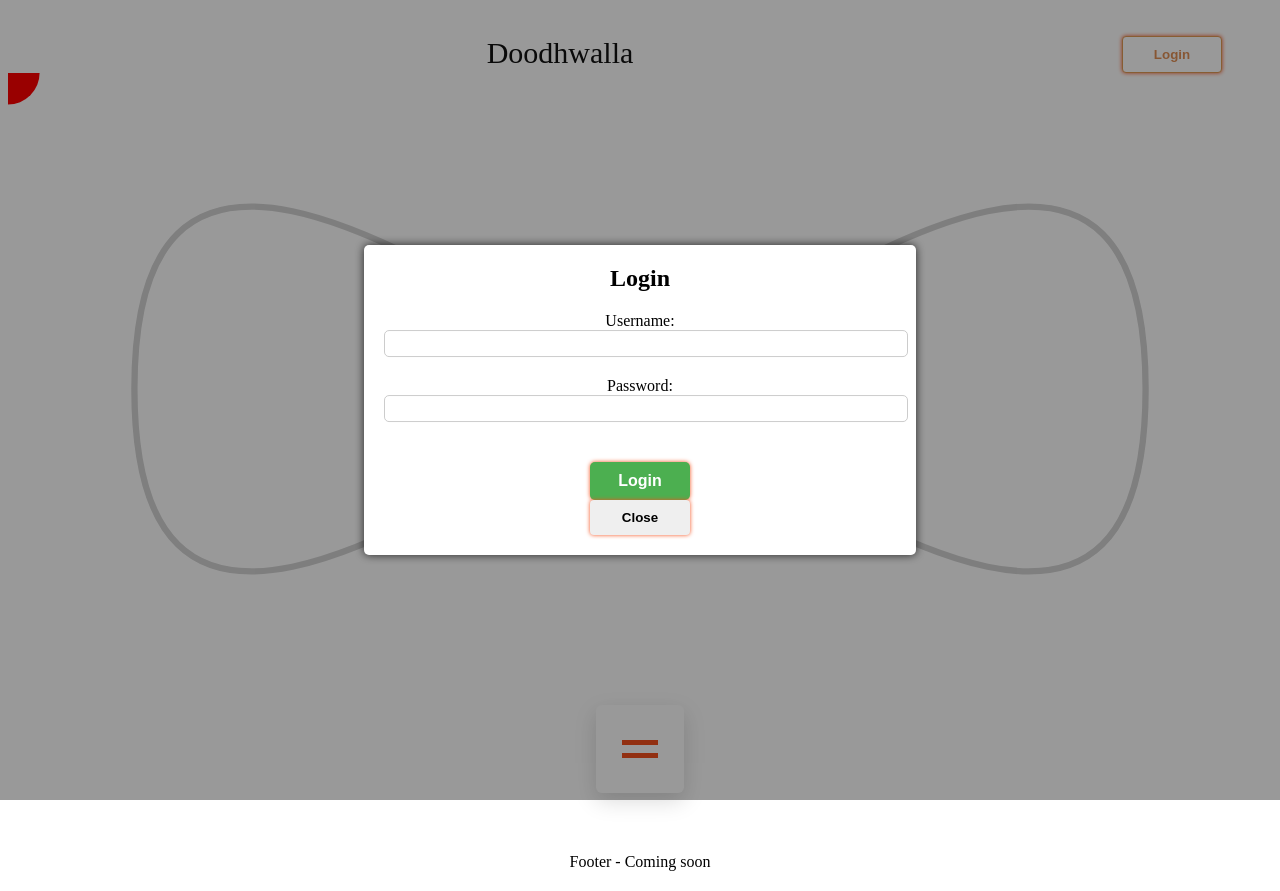
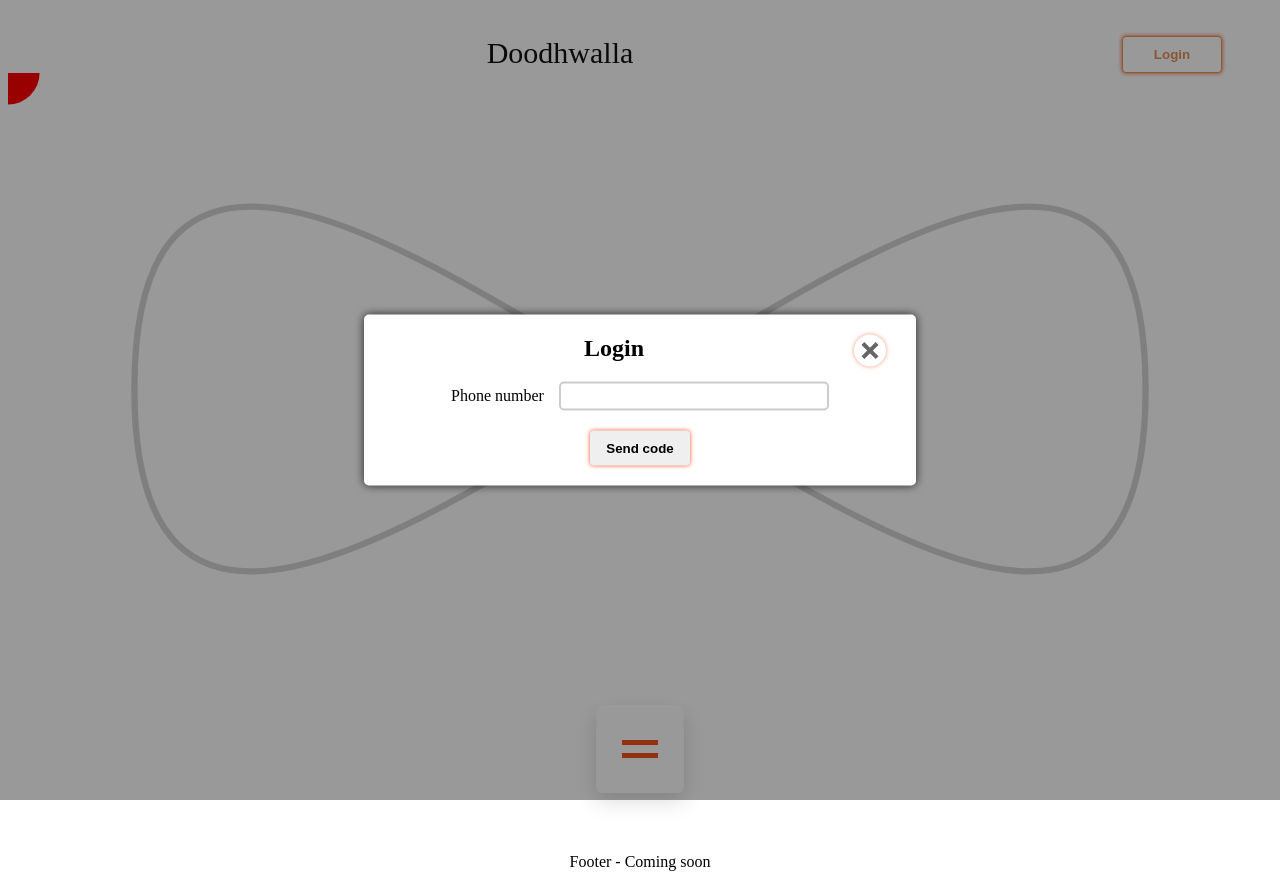
Before and after one commit to poonamw67/Doodhwala, a React (Vite) app: page / in a window 1280 px wide. Both pictures are taken after a click on the button "Login". Built offline with nearby package versions, Linux system fonts and the light colour scheme; a web font is replaced by a local one.

Commit message:
login screen changes 1

```diff
--- a/index.css
+++ b/index.css
@@ -214,10 +214,11 @@ button {
     }
 
     .popup-inner input {
-    width: 100%;
+    width: 50%;
     padding: 5px;
+    margin-left: 15px;
     border-radius: 5px;
-    border: 1px solid #ccc;
+    border: 2px solid #ccc;
     margin-bottom: 10px;
     }
 
@@ -265,3 +266,43 @@ button {
     color: #ffffff;
     cursor: not-allowed;
     }
+
+    /****** Close button ****/
+
+    .close-btn {
+      float: right;
+      vertical-align: middle;
+      border: none;
+      color: inherit;
+      border-radius: 50%;
+      background: transparent;
+      position: relative;
+      width: 32px;
+      height: 32px;
+      opacity: 0.6;
+  }
+  .close-btn:focus,
+  .close-btn:hover {
+      opacity: 1;
+      background: rgba(128, 128, 128, 0.5);
+  }
+  .close-btn:active {
+      background: rgba(128, 128, 128, 0.9);
+  }
+  /* tines of the X */
+  .close-btn::before,
+  .close-btn::after {
+      content: " ";
+      position: absolute;
+      top: 50%;
+      left: 50%;
+      height: 20px;
+      width: 4px;
+      background-color: currentColor;
+  }
+  .close-btn::before {
+      transform: translate(-50%, -50%) rotate(45deg);
+  }
+  .close-btn::after {
+      transform: translate(-50%, -50%) rotate(-45deg);
+  }
--- a/src/components/LoginPopUp.js
+++ b/src/components/LoginPopUp.js
@@ -1,8 +1,26 @@
 import { useState} from "react";
+import ProfileCreation from "./ProfileCreation";
 
-function LoginPopUp(props) {
-    const [username, setUsername] = useState('')
-    const [password, setPassword] = useState('')
+const LoginPopUp = (props) => {
+    const [isNewUser, setIsNewUser] = useState(false);
+    const [phoneNumber, setPhoneNumber] = useState('')
+    const [otp, setOTP] = useState('')
+    const [showOTP, setShowOTP] = useState(false);
+
+    function showOTPScreen()
+    {
+        //check if phone number exist in DB
+        setIsNewUser(!isNewUser);
+        if(!isNewUser)
+        {
+            setShowOTP(!showOTP);
+        }
+    }
+
+    function validateOTP()
+    {
+        //Validate OTP
+    }
 
     function handleLogin(e) {
         e.preventDefault()
@@ -10,25 +28,43 @@ function LoginPopUp(props) {
         props.toggle()
     }
 
-    return (
+    return(
         <div className="popup">
             <div className="popup-inner">
-                <h2>Login</h2>
-                <form onSubmit={handleLogin}>
+            <button className="close-btn" onClick={props.toggle}></button>
+                <h2>{isNewUser ? "Create Profile" : "Login"}</h2>
+                <form>
+                {!showOTP &&
+                 (
+                    <>
                     <label>
-                        Username:
-                        <input type="text" value={username} onChange={e => setUsername(e.target.value)} />
+                        Phone number
+                        <input type="text" value={phoneNumber} onChange={e => setPhoneNumber(e.target.value)} />
                     </label>
+                    <button onClick={showOTPScreen}>Send code</button>
+                    </>
+                 )
+                }
+                {!isNewUser && showOTP && (
+                    <>
                     <label>
-                        Password:
-                        <input type="password" value={password} onChange={e => setPassword(e.target.value)} />
+                        OTP:
+                        <input type="text" value={otp} onChange={e => otp(e.target.value)} />
                     </label>
-                    <button type="submit">Login</button>
+                    <button onClick={validateOTP}>Validate OTP</button>
+                    </>
+                    )
+                }
+                {isNewUser && (
+                    <ProfileCreation toggle={props.toggle} />
+                )
+                }
                 </form>
-                <button onClick={props.toggle}>Close</button>
             </div>
         </div>
-    )
+        )
+
+
 }
 
 export default LoginPopUp
--- /dev/null
+++ b/src/components/ProfileCreation.js
@@ -0,0 +1,29 @@
+import { useState } from "react";
+
+const ProfileCreation = (props) =>{
+
+    const [firstName, setFirstName] = useState(false);
+    const [lastName, setLastName] = useState('')
+
+    function handleLogin(e) {
+        e.preventDefault()
+        // Code to handle login goes here
+        props.toggle()
+    }
+
+    return (
+        <>
+        <label>First Name
+            <input type="text" value={firstName} onChange={e => setFirstName(e.target.value)} />
+        </label>
+        <label>Last Name
+            <input type="text" value={lastName} onChange={e => setLastName(e.target.value)} />
+        </label>
+        <button type="submit">Submit</button>
+
+
+        </>
+    )
+}
+
+export default ProfileCreation
```
Also changed, not shown: src/components/ExistingUser.js (added).
